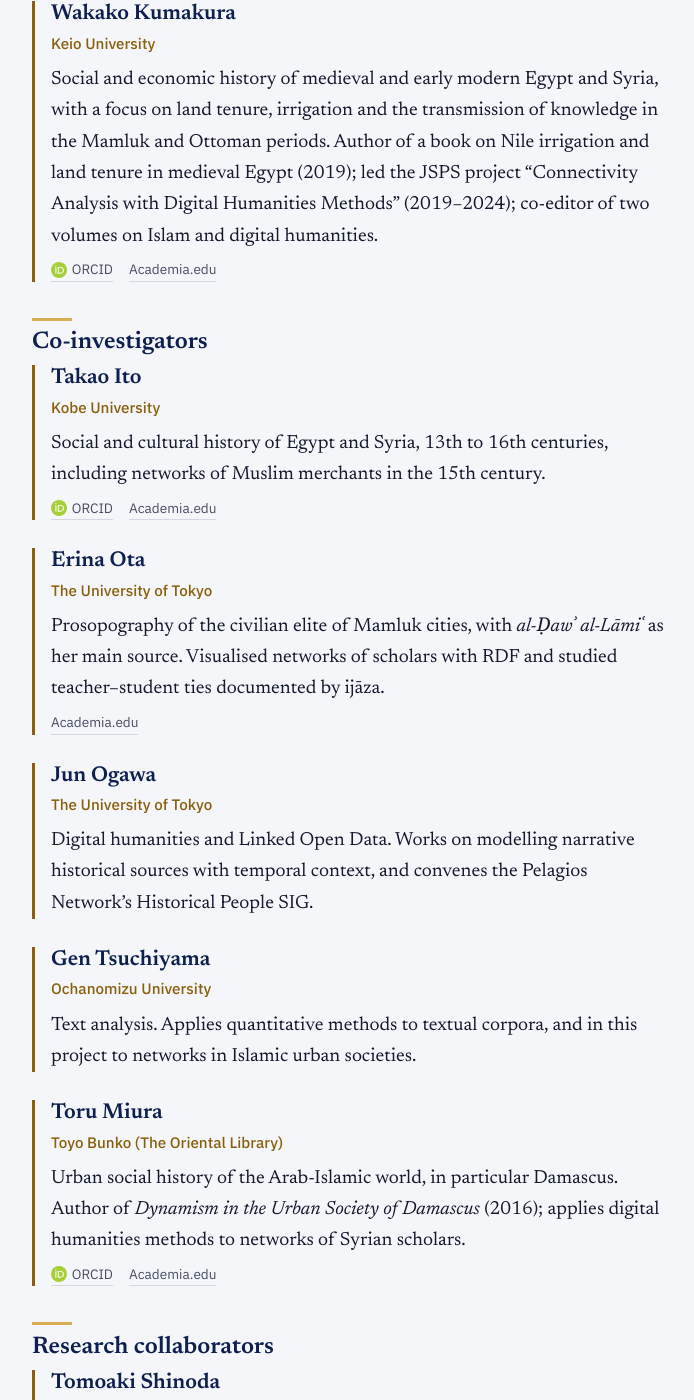
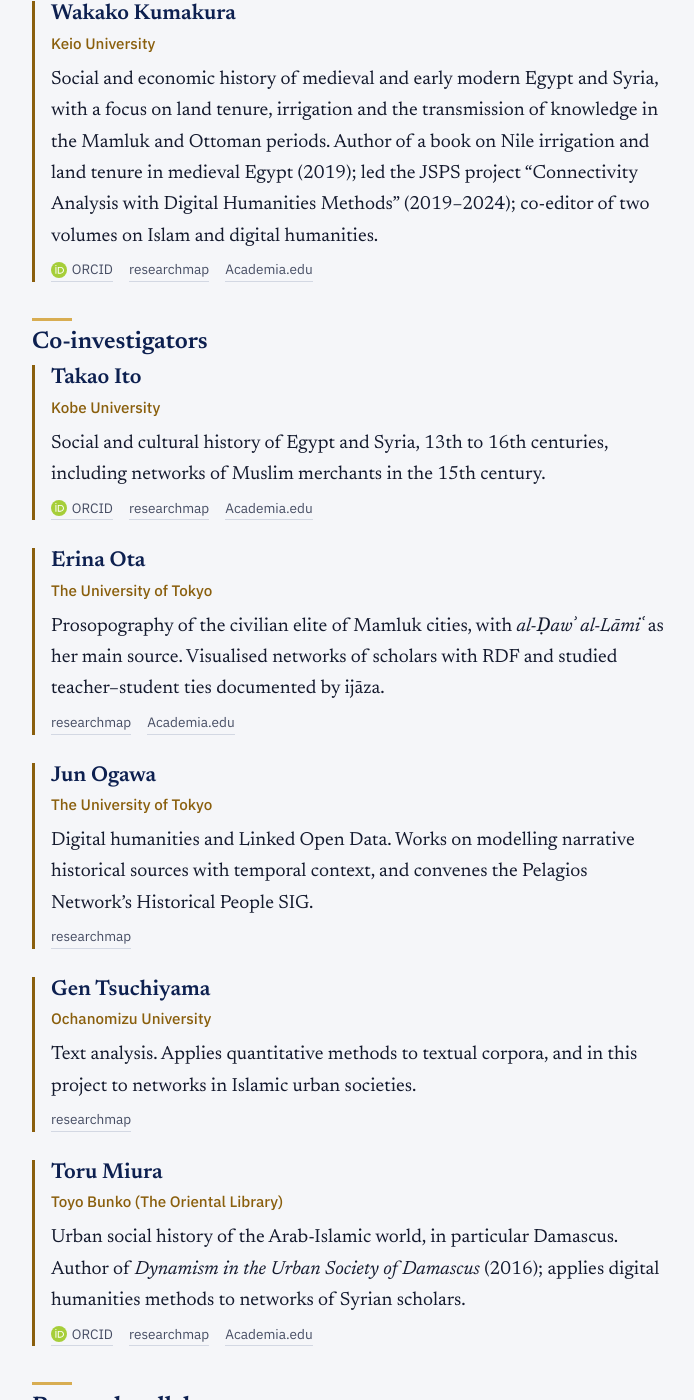
Before and after one commit to wkmisr/arab-islamic-networks, a Jekyll site: the page built from team.md, in a window 1280 px wide and 1400 px high, scrolled down 255 px. Shown: the whole window, without its empty margins (288-982 px from the left). Built offline with Jekyll 4.4.1, drawn with Linux system fonts in a browser that asks for light colours; some of the changed text lies outside the part shown.

Commit message:
Add files via upload

```diff
--- a/_includes/person-links.html
+++ b/_includes/person-links.html
@@ -1 +1 @@
-{% assign p = include.p %}{% assign orcid = p.orcid | default: "" %}{% assign academia = p.academia | default: "" %}{% if orcid != "" or academia != "" %}<p class="person-links">{% if orcid != "" %}<a href="{{ orcid }}" rel="me noopener"><svg class="orcid" viewBox="0 0 256 256" width="16" height="16" aria-hidden="true"><circle cx="128" cy="128" r="128" fill="#a6ce39"/><path fill="#fff" d="M86.3 186.2H70.9V79.1h15.4v107.1zM108.9 79.1h41.6c39.6 0 57 28.3 57 53.6 0 27.5-21.5 53.6-56.8 53.6h-41.8V79.1zm15.4 93.3h24.5c34.9 0 42.9-26.5 42.9-39.7 0-21.5-13.7-39.7-43.7-39.7h-23.7v79.4zM88.7 56.8c0 5.5-4.5 10.1-10.1 10.1s-10.1-4.6-10.1-10.1c0-5.6 4.5-10.1 10.1-10.1s10.1 4.6 10.1 10.1z"/></svg>ORCID</a>{% endif %}{% if academia != "" %}<a href="{{ academia }}" rel="me noopener">Academia.edu</a>{% endif %}</p>{% endif %}
+{% assign p = include.p %}{% assign orcid = p.orcid | default: "" %}{% assign academia = p.academia | default: "" %}{% assign rmap = p.researchmap | default: "" %}{% if orcid != "" or academia != "" or rmap != "" %}<p class="person-links">{% if orcid != "" %}<a href="{{ orcid }}" rel="me noopener"><svg class="orcid" viewBox="0 0 256 256" width="16" height="16" aria-hidden="true"><circle cx="128" cy="128" r="128" fill="#a6ce39"/><path fill="#fff" d="M86.3 186.2H70.9V79.1h15.4v107.1zM108.9 79.1h41.6c39.6 0 57 28.3 57 53.6 0 27.5-21.5 53.6-56.8 53.6h-41.8V79.1zm15.4 93.3h24.5c34.9 0 42.9-26.5 42.9-39.7 0-21.5-13.7-39.7-43.7-39.7h-23.7v79.4zM88.7 56.8c0 5.5-4.5 10.1-10.1 10.1s-10.1-4.6-10.1-10.1c0-5.6 4.5-10.1 10.1-10.1s10.1 4.6 10.1 10.1z"/></svg>ORCID</a>{% endif %}{% if rmap != "" %}<a href="{{ rmap }}" rel="me noopener">researchmap</a>{% endif %}{% if academia != "" %}<a href="{{ academia }}" rel="me noopener">Academia.edu</a>{% endif %}</p>{% endif %}
```
